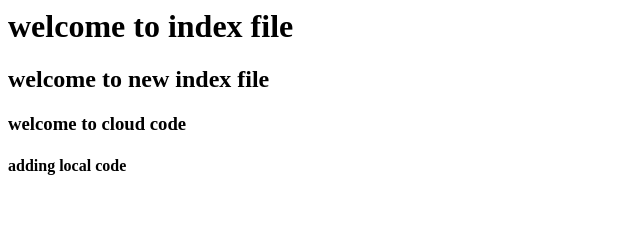
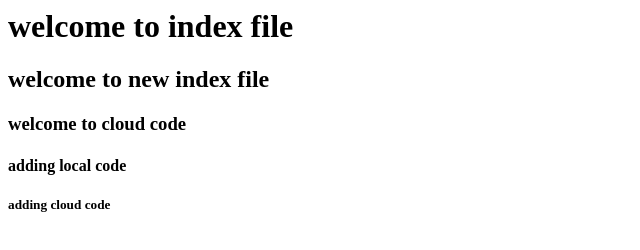
Before and after one commit to bharti095aws/report-4, a plain HTML site: page index.html in a window 1280 px wide. Shown: the whole page, without its empty margins (0-640 px from the left). Drawn offline with Linux system fonts and the light colour scheme.

Commit message:
Update index.html

```diff
--- a/index.html
+++ b/index.html
@@ -2,3 +2,4 @@
 <h2>welcome to new index file</h2>
 <h3>welcome to cloud code</h3>
 <h4>adding local code</h4>
+<h5>adding cloud code</h5>
```
